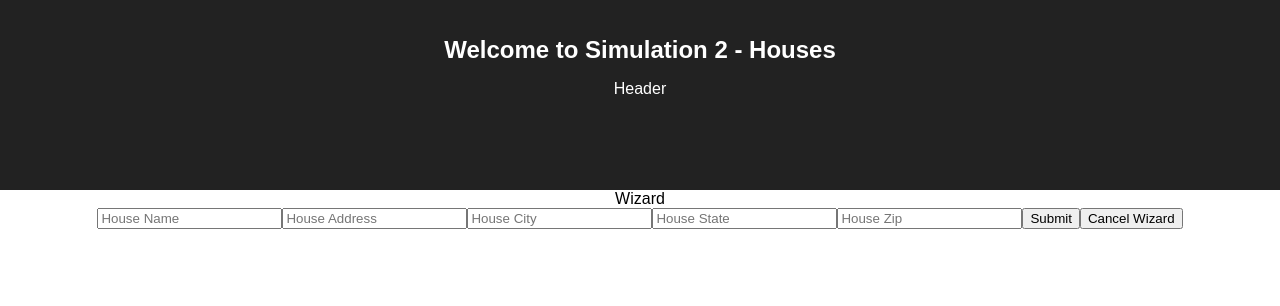
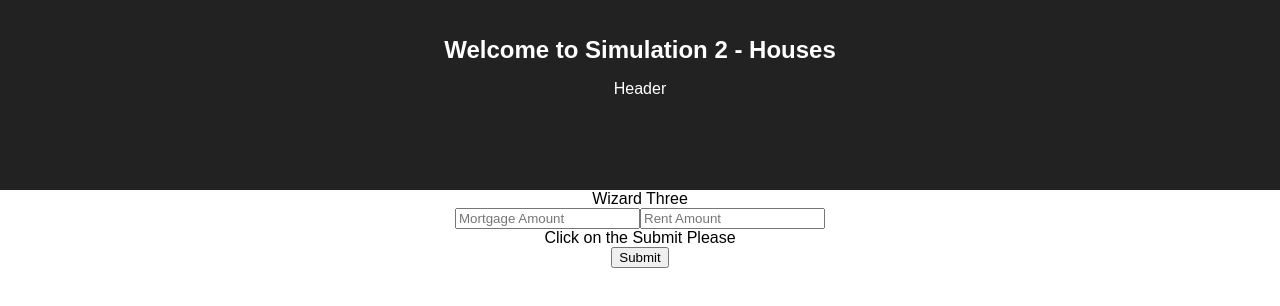
Before and after one commit to Abhishekduggal/houser, a React (Create React App) app: page /#/wizard/step3 in a window 1280 px wide. Shown: the top 306 px of the page. Built offline with nearby package versions, Linux system fonts and the light colour scheme.

Commit message:
Routing Setup Complete for the Wizard

```diff
--- a/src/Component/Dashboard/Dashboard.js
+++ b/src/Component/Dashboard/Dashboard.js
@@ -43,7 +43,7 @@ class Dashboard extends Component {
     return (
       <div>
         <div>Dashboard</div>
-        <Link to={`/wizard`}>
+        <Link to={`/wizard/step1`}>
           <button className="Add_New_Property">Add New Property</button>
         </Link>
         {inventory}
--- a/src/Component/Wizard/Wizard.js
+++ b/src/Component/Wizard/Wizard.js
@@ -15,45 +15,20 @@ class Wizard extends Component {
   constructor(props) {
     super(props);
 
-    this.state = {
-      name: "",
-      address: "",
-      city: "",
-      state: "",
-      zip: 0
-    };
-    // this.updateNameInput = this.updateNameInput.bind(this);
-    // this.updateAddressInput = this.updateAddressInput.bind(this);
-    // this.updateCityInput = this.updateCityInput.bind(this);
-    // this.updateStateInput = this.updateStateInput.bind(this);
-    // this.updateZipInput = this.updateZipInput.bind(this);
+    // this.state = {
+    //   name: "",
+    //   address: "",
+    //   city: "",
+    //   state: "",
+    //   zip: 0
+    // };
     this.handleClickAddHouse = this.handleClickAddHouse.bind(this);
     this.createHouse = this.createHouse.bind(this);
   }
 
-  //   updateNameInput(name) {
-  //     this.setState({ name: name });
-  //   }
-
-  //   updateAddressInput(address) {
-  //     this.setState({ address: address });
-  //   }
-
-  //   updateCityInput(city) {
-  //     this.setState({ city: city });
-  //   }
-
-  //   updateStateInput(state) {
-  //     this.setState({ state: state });
-  //   }
-
-  //   updateZipInput(zip) {
-  //     this.setState({ zip: zip });
-  //   }
-
   createHouse(name, address, city, state, zip) {
     axios.post("/api/create", { name, address, city, state, zip }).then(res => {
-      console.log(res.data);
+      //   console.log(res.data);
       // this.setState({ : res.data });
     });
   }
@@ -62,18 +37,11 @@ class Wizard extends Component {
     //console.log(this.props);
     let { name, address, city, state, zip } = this.props;
     this.createHouse(name, address, city, state, zip);
-    // this.setstate = {
-    //   name: "",
-    //   address: "",
-    //   city: "",
-    //   state: "",
-    //   zip: 0
-    // };
   }
 
   render() {
     // let { name, address, city, state, zip } = this.state;
-    console.log(this.props);
+    // console.log(this.props);
     return (
       <section>
         <div>Wizard</div>
@@ -108,11 +76,16 @@ class Wizard extends Component {
           //   value={zip}
           onChange={e => this.props.updateZipInput(e.target.value)}
         />
-        <Link to={`/`}>
+        {/* <Link to={`/`}>
           <button className="Add_House" onClick={this.handleClickAddHouse}>
             Submit
           </button>
+        </Link> */}
+        <div>Hit the next Button to continue with the Wizard</div>
+        <Link to={`/wizard/step2`}>
+          <button className="Next_Button">Next Step</button>
         </Link>
+
         <Link to={`/`}>
           <button className="Cancel_Button">Cancel Wizard</button>
         </Link>
@@ -120,16 +93,18 @@ class Wizard extends Component {
     );
   }
 }
+
+const mapDispatchToProps = {
+  updateNameInput,
+  updateAddressInput,
+  updateCityInput,
+  updateStateInput,
+  updateZipInput
+};
 function mapStateToProps(state) {
   return state;
 }
 export default connect(
   mapStateToProps,
-  {
-    updateNameInput,
-    updateAddressInput,
-    updateCityInput,
-    updateStateInput,
-    updateZipInput
-  }
+  mapDispatchToProps
 )(Wizard);
--- /dev/null
+++ b/src/Component/Wizard/Wizard_Three.js
@@ -0,0 +1,44 @@
+import React, { Component } from "react";
+import { connect } from "react-redux";
+import { Link } from "react-router-dom";
+
+class Wizard_Three extends Component {
+  render() {
+    return (
+      <section>
+        <div>Wizard Three</div>
+        <input
+          className="Mortgage_Input"
+          placeholder="Mortgage Amount"
+          //   onChange={e => this.props.updateMortgageInput(e.target.value)}
+        />
+        <input
+          className="Rent_Input"
+          placeholder="Rent Amount"
+          //   onChange={e => this.props.updateRentInput(e.target.value)}
+        />
+        <div>Click on the Submit Please</div>
+        <Link to={`/`}>
+          <button
+            className="Add_House"
+            //   onClick={this.handleClickAddHouse}
+          >
+            Submit
+          </button>
+        </Link>
+      </section>
+    );
+  }
+}
+
+function mapStateToProps(state) {
+  return state;
+}
+
+export default connect(
+  mapStateToProps
+  //   ,{
+  //     updateMortgageInput,
+  //     updateRentInput
+  //   }
+)(Wizard_Three);
--- /dev/null
+++ b/src/Component/Wizard/Wizard_Two.js
@@ -0,0 +1,32 @@
+import React, { Component } from "react";
+import { connect } from "react-redux";
+import { Link } from "react-router-dom";
+
+class Wizard_Two extends Component {
+  render() {
+    return (
+      <section>
+        <div>Wizard Two</div>
+        <input
+          className="Image_Input"
+          placeholder="Image URL"
+          //onChange={e => this.props.updateImageInput(e.target.value)}
+        />
+
+        <div>Hit the next Button to continue with the Wizard</div>
+        <Link to={`/wizard/step3`}>
+          <button className="Next_Button">Next Step</button>
+        </Link>
+      </section>
+    );
+  }
+}
+
+function mapStateToProps(state) {
+  return state;
+}
+
+export default connect(
+  mapStateToProps
+  //   ,updateImageInput
+)(Wizard_Two);
--- a/src/route.js
+++ b/src/route.js
@@ -1,12 +1,15 @@
-import React, { Component } from "react";
+import React from "react";
 import { Route, Switch } from "react-router-dom";
 import Dashboard from "./Component/Dashboard/Dashboard";
 import Wizard from "./Component/Wizard/Wizard";
+import Wizard_Two from "./Component/Wizard/Wizard_Two";
+import Wizard_Three from "./Component/Wizard/Wizard_Three";
 
 export default (
   <Switch>
     <Route exact path="/" component={Dashboard} />
-    <Route path="/wizard" component={Wizard} />
-    <Route path="/wizard/step#id" component={Wizard} />
+    <Route exact path="/wizard/step1" component={Wizard} />
+    <Route exact path="/wizard/step2" component={Wizard_Two} />
+    <Route exact path="/wizard/step3" component={Wizard_Three} />
   </Switch>
 );
```
